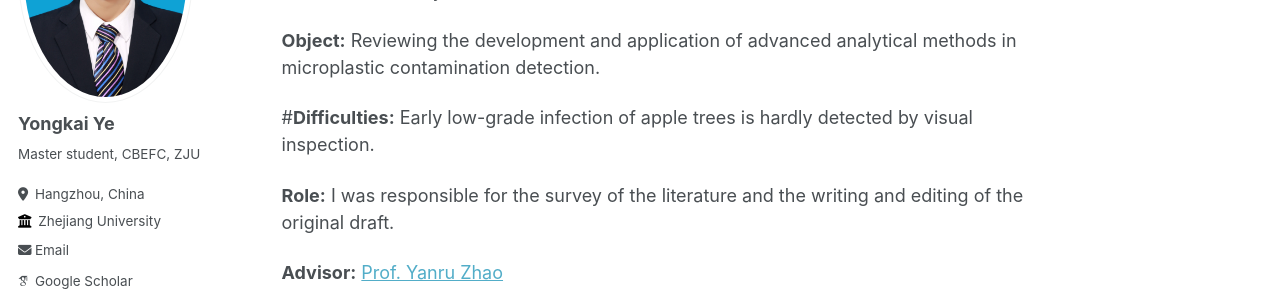
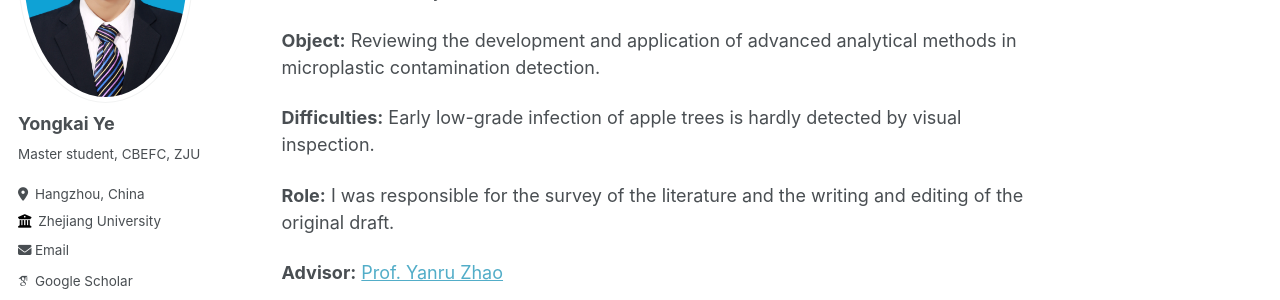
Before and after one commit to Yongkai-Ye/Yongkai-Ye.github.io, a Jekyll site: the page built from _researches/nwafu-research-3.md, in a window 1280 px wide and 900 px high. Shown: the part 260-560 px from the top of the window. Built offline with Jekyll 4.4.1, drawn with Linux system fonts in a browser that asks for light colours; some web fonts are replaced.

```diff
--- a/_researches/nwafu-research-3.md
+++ b/_researches/nwafu-research-3.md
@@ -10,7 +10,7 @@ permalink: /research/nwafu-research-3
 
 **Object:** Reviewing the development and application of advanced analytical methods in microplastic contamination detection.
 
-#**Difficulties:** Early low-grade infection of apple trees is hardly detected by visual inspection.
+**Difficulties:** Early low-grade infection of apple trees is hardly detected by visual inspection.
 
 **Role:** I was responsible for the survey of the literature and the writing and editing of the original draft.
 
```
